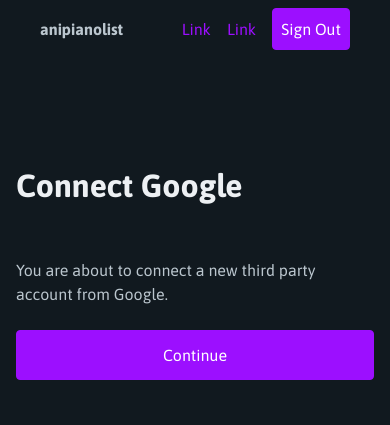
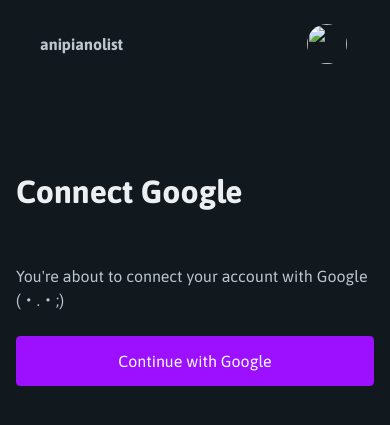
Before and after one commit to anipiano/anipianolist, a Django app: a page that uses anipianolist/templates/core/base.html in a window 390 px wide. Shown: the top 425 px of the page. Run offline with Django 4.2, Linux system fonts and the light colour scheme; the visitor is signed in with stand-in values (Sample User, id 1).

Commit message:
feat: template enhancements

```diff
--- a/anipianolist/templates/core/base.html
+++ b/anipianolist/templates/core/base.html
@@ -5,6 +5,8 @@
 <!-- https://github.com/anipiano/anipianolist -->
 
 {% include "core/init.html" %}
+
+{% load static %}
 
 <html data-theme="dark">
   <head>
@@ -15,22 +17,30 @@
   </head>
   <body>
     {% block body %}
-    <figure>
     <nav class="menubar">
       <ul>
         <li><strong>anipianolist</strong></li>
       </ul>
       <ul>
-        <li><a href="#">Link</a></li>
-        <li><a href="#">Link</a></li>
           {% if request.user.is_authenticated %}
-            <li><a href="{% url 'account_logout' %}" role="button">Sign Out</a></li>
+          <div class="nav-dropdown">
+            <button class="nav-profile" id="magic-button">
+              <li class="nav-username"><strong>{{ user.get_username }}</strong></li>
+              <img src="{{ user.profile.pfp.url }}" class="pfp nav-pfp">
+            </button>
+            <div id="nav-content" class="nav-dropdown-content invisible">
+              <a class="nav-dropdown-elements" href="/profile/">My profile</a>
+              <a class="nav-dropdown-elements" href="/settings/">Settings</a>
+              <hr>
+              <a class="nav-dropdown-elements nav-dropdown-logout" href="{% url 'account_logout' %}">Logout</a>
+            </div>
+          </div>
           {% else %}
             <li><a href="{% url 'account_login' %}" role="button">Login</a></li>
           {% endif %}
       </ul>
+      <script src="{% static 'magic-button.js' %}"></script>
     </nav>
-  </figure>
 
     <main class="container">
       {% if messages %}
--- /dev/null
+++ b/anipianolist/templates/socialaccount/login.html
@@ -0,0 +1,21 @@
+{% extends "socialaccount/base.html" %}
+{% load i18n %}
+
+{% block head_title %}{% trans "Sign In" %}{% endblock %}
+
+{% block content %}
+{% if process == "connect" %}
+<h1>{% blocktrans with provider.name as provider %}Connect {{ provider }}{% endblocktrans %}</h1>
+
+<p>{% blocktrans with provider.name as provider %}You're about to connect your account with {{ provider }} (・.・;){% endblocktrans %}</p>
+{% else %}
+<h1>{% blocktrans with provider.name as provider %}Sign in with {{ provider }}{% endblocktrans %}</h1>
+
+<p>{% blocktrans with provider.name as provider %}You're about to sign in with {{ provider }} ヽ(´ー｀)ﾉ{% endblocktrans %}</p>
+{% endif %}
+
+<form method="post">
+  {% csrf_token %}
+  <button type="submit">Continue with {{ provider.name }}</button>
+</form>
+{% endblock %}
--- a/static/css/main.css
+++ b/static/css/main.css
@@ -15,6 +15,78 @@
 
 .pfp {
 	border-radius: 50%;
+}
+
+.visible {
+	visibility: visible;
+	opacity: 1;
+}
+
+.invisible {
+	visibility: hidden;
+	opacity: 0;
+}
+
+.nav-dropdown {
+	position: relative;
+	display: inline-block;
+}
+
+.nav-dropdown-content {
+	position: absolute;
+	background-color: #0e1317;
+	right: 0;
+	padding: 10px;
+	border-radius: 10px;
+	box-shadow: 0px 5px 10px rgba(0, 0, 0, 0.4);
+	transition: all 0.5s ease 0s;
+	z-index: 1;
+}
+
+.nav-dropdown-elements {
+	margin: 0.5rem;
+	min-width: 8rem;
+	display: block;
+}
+
+.nav-dropdown-logout {
+	color: #ed6174;
+}
+
+.nav-dropdown-logout:hover {
+	color: #a13846;
+}
+
+@media (max-width: 992px) {
+	.nav-username {
+		display: none;
+	}
+}
+
+.nav-pfp {
+	margin-left: 0.4rem;
+	margin-right: 0.4rem;
+	height: 2.5rem;
+	width: 2.5rem;
+	padding: 0;
+}
+
+.nav-profile {
+	border: none;
+	background-color: #11191f;
+	cursor: pointer;
+	height: 3.5rem;
+	padding: 0 5px 0 5px;
+	margin-top: 1rem;
+	line-height: 0;
+	border-radius: 50px;
+	transition: all 0.3s ease 0s;
+}
+
+.nav-profile:hover, .nav-profile-active {
+	background-color: #0e1317;
+  	box-shadow: 0px 5px 10px rgba(146, 2, 247, 0.4);
+  	transform: translateY(-2px);
 }
 
 main.container {
@@ -87,15 +159,24 @@ article.flash-error {
 	color: #facaca;
 }
 
-/* Variable overrides */
+/* Variable and element overrides */
+
+a {
+	--primary: #bf63ff;
+	--primary-focus: #000000;
+}
+
+textarea {
+	resize: none;
+}
 
 * {
-	font-family: 'Asap', sans-serif;
-	--font-family: 'Asap', sans-serif;
-  --primary: #9c0fff;
-  --primary-hover: #570091;
-  --primary-focus: rgba(146, 2, 247, 0.25);
-  --primary-inverse: #FFF;
+	font-family: 'Asap', 'Arial', sans-serif;
+	--font-family: 'Asap', 'Arial', sans-serif;
+  	--primary: #9c0fff;
+  	--primary-hover: #570091;
+  	--primary-focus: rgba(146, 2, 247, 0.25);
+  	--primary-inverse: #FFF;
 }
 
 .danger {
```
Also changed, not shown: anipianolist/accounts/templates/accounts/logout.html (added, +20 -0 lines), anipianolist/templates/socialaccount/authentication_error.html (added, +11 -0 lines), anipianolist/templates/socialaccount/login_cancelled.html (added, +15 -0 lines), static/js/magic-button.js (added, +37 -0 lines).
